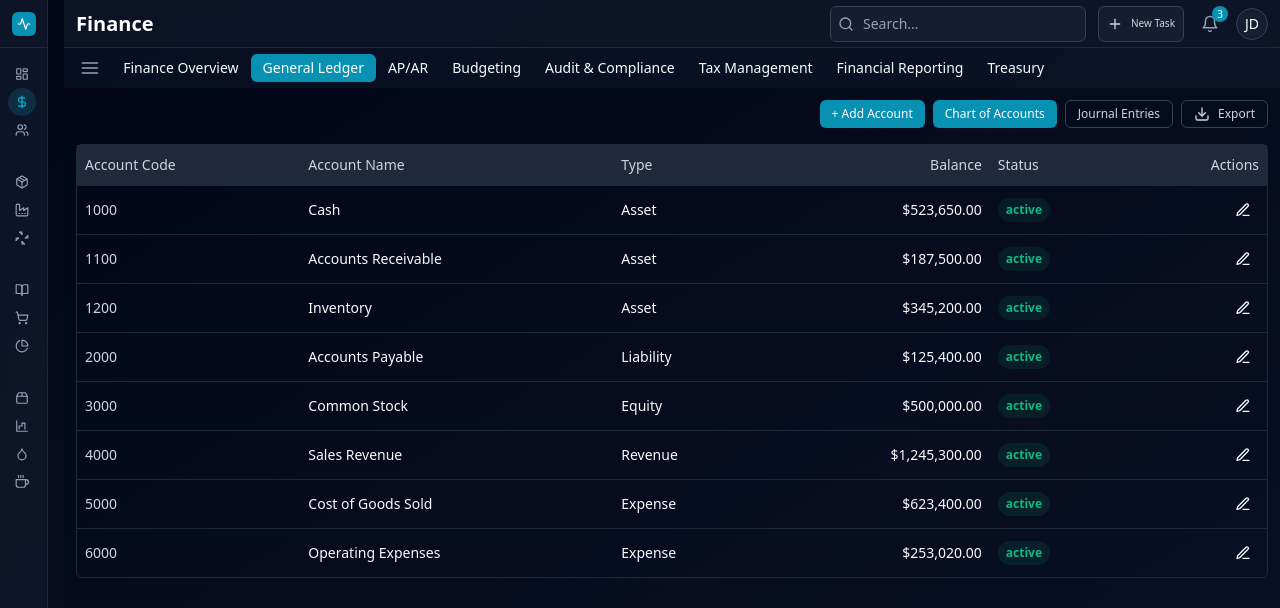
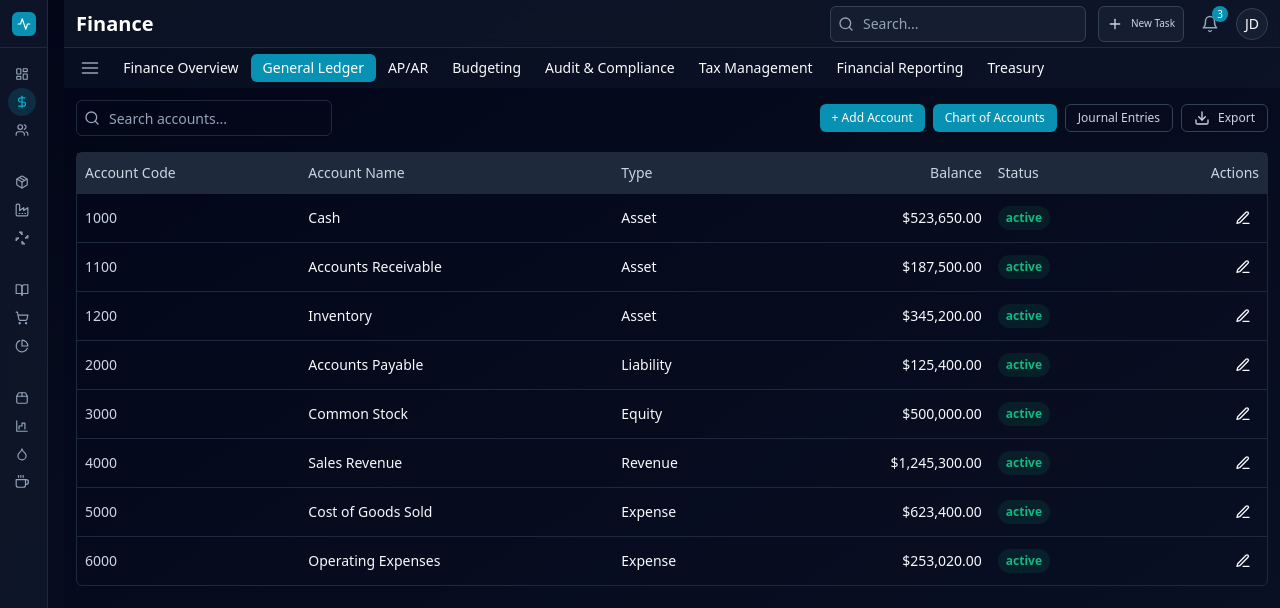
Before and after one commit to Mohamad-Kahil/Extended-ERP-Micro-Digits, a React (Vite) app: page /finance in a window 1280 px wide. Shown: the top 608 px of the page. Built offline with nearby package versions, Linux system fonts and the light colour scheme.

Commit message:
finance Ledger

```diff
--- a/src/modules/Finance/components/GeneralLedger/ChartOfAccounts.tsx
+++ b/src/modules/Finance/components/GeneralLedger/ChartOfAccounts.tsx
@@ -7,7 +7,6 @@ import {
   TableHeader,
   TableRow,
 } from "@/components/ui/table";
-import { Input } from "@/components/ui/input";
 import { Button } from "@/components/ui/button";
 
 interface Account {
@@ -18,6 +17,10 @@ interface Account {
   balance: number;
   currency: string;
   status: "active" | "inactive";
+}
+
+interface ChartOfAccountsProps {
+  searchTerm: string;
 }
 
 const accounts: Account[] = [
@@ -95,9 +98,7 @@ const accounts: Account[] = [
   },
 ];
 
-const ChartOfAccounts = () => {
-  const [searchTerm, setSearchTerm] = React.useState("");
-
+const ChartOfAccounts = ({ searchTerm }: ChartOfAccountsProps) => {
   const filteredAccounts = accounts.filter(
     (account) =>
       account.name.toLowerCase().includes(searchTerm.toLowerCase()) ||
--- a/src/modules/Finance/components/GeneralLedger/GeneralLedger.tsx
+++ b/src/modules/Finance/components/GeneralLedger/GeneralLedger.tsx
@@ -1,5 +1,6 @@
 import React from "react";
 import { Button } from "@/components/ui/button";
+import { Input } from "@/components/ui/input";
 import ChartOfAccounts from "./ChartOfAccounts";
 import JournalEntries from "./JournalEntries";
 
@@ -7,10 +8,34 @@ const GeneralLedger = () => {
   const [activeView, setActiveView] = React.useState<"accounts" | "journal">(
     "accounts",
   );
+  const [searchTerm, setSearchTerm] = React.useState("");
 
   return (
     <div className="space-y-4">
-      <div className="flex justify-end">
+      <div className="mb-4 flex items-center justify-between">
+        <div className="relative w-64">
+          <svg
+            xmlns="http://www.w3.org/2000/svg"
+            width="16"
+            height="16"
+            viewBox="0 0 24 24"
+            fill="none"
+            stroke="currentColor"
+            strokeWidth="2"
+            strokeLinecap="round"
+            strokeLinejoin="round"
+            className="absolute left-2 top-2.5 h-4 w-4 text-slate-400"
+          >
+            <circle cx="11" cy="11" r="8" />
+            <path d="m21 21-4.3-4.3" />
+          </svg>
+          <Input
+            placeholder="Search accounts..."
+            className="pl-8"
+            value={searchTerm}
+            onChange={(e) => setSearchTerm(e.target.value)}
+          />
+        </div>
         <div className="flex space-x-2">
           <Button
             variant={activeView === "accounts" ? "default" : "outline"}
@@ -61,7 +86,11 @@ const GeneralLedger = () => {
         </div>
       </div>
 
-      {activeView === "accounts" ? <ChartOfAccounts /> : <JournalEntries />}
+      {activeView === "accounts" ? (
+        <ChartOfAccounts searchTerm={searchTerm} />
+      ) : (
+        <JournalEntries />
+      )}
     </div>
   );
 };
```
